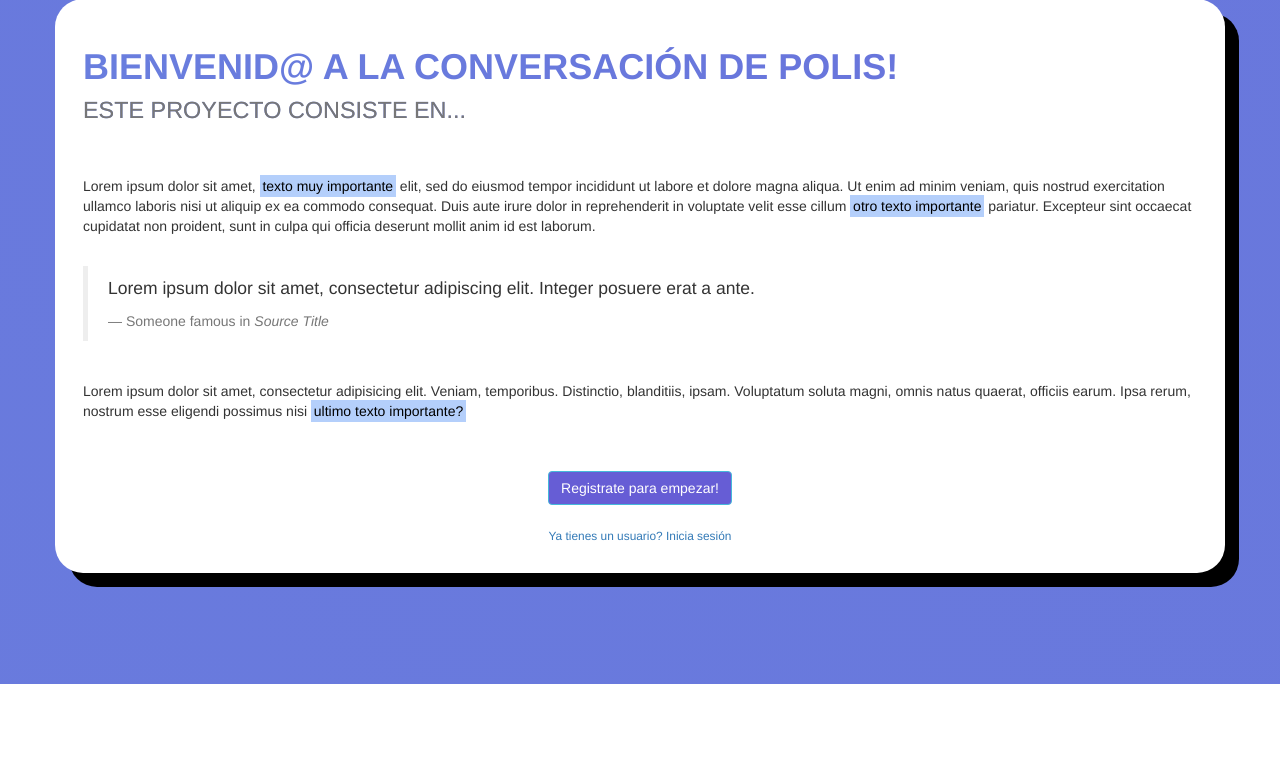
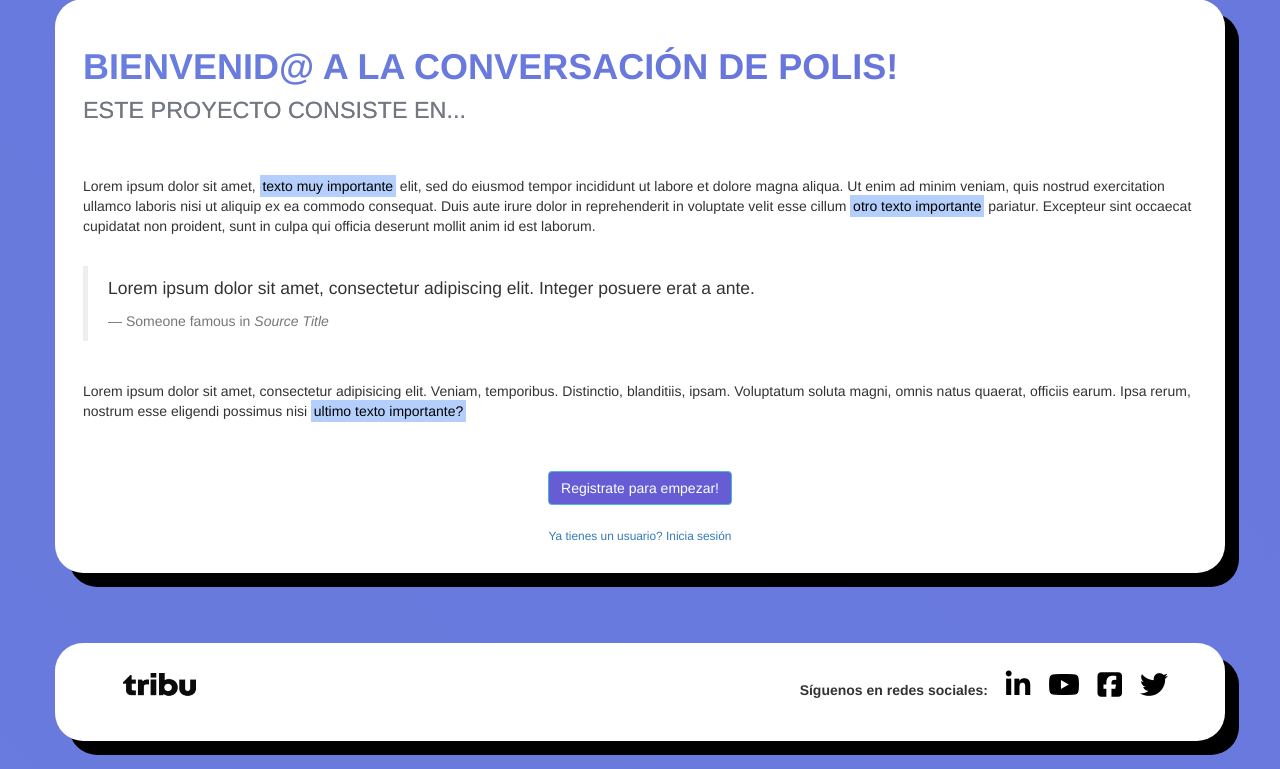
Before and after one commit to jerojero/polis-tribu, a Flask app: page /instructions/ in a window 1280 px wide. Shown: the part 116-885 px from the top of the page. Before the commit the page ends 800 px from the top, so only its background shows below. Run offline with Flask 2, Linux system fonts and the light colour scheme; some libraries are stand-ins or nearby versions.

Commit message:
v0.95 Added footer

```diff
--- a/app/static/css/main.css
+++ b/app/static/css/main.css
@@ -19,12 +19,39 @@
   border: none;
 }
 
-
 .container {
   background: #fff;
   padding: 2em;
   border-radius: 2em;
   box-shadow: 1em 1em black;
+}
+
+.footer-div {
+  margin-top: 5em;
+  margin-bottom: 2em;
+  /*box-shadow: none;*/
+}
+
+.footer-div img {
+  height: 2em;
+  width: auto;
+  min-width: 110px;
+}
+
+.footer-div a .fa{
+  font-size: 2em;
+  color: black;
+  margin: 0 0.5em 0.5em 0;
+  transition: 0.3s;
+}
+
+.footer-div a .fa:hover {
+  color: #6c9ae6;
+}
+
+.footer-div span {
+  font-weight: 900;
+  margin-right: 1em;
 }
 
 h1 {
--- a/app/templates/base.html
+++ b/app/templates/base.html
@@ -56,4 +56,20 @@
 		{% block app_content %}
 		{% endblock %}
 	</div>
+
+
+	<footer class="container footer-div center-block">
+		<div class="row text-right center-block">
+			<div class="col-xs-3">
+				<a href="https://tribu.ong/"><img src="{{ url_for('static', filename='images/tribu_logo.png') }}" alt="Tribu ONG Logo" class="img-responsive"></a>
+			</div>
+			<div class="col-xs-9">
+				<span class="disappear">Síguenos en redes sociales:</span>
+				<a href="https://www.linkedin.com/company/tribu.ong"><i class="fa fa-linkedin"></i></a>
+				<a href="https://www.youtube.com/channel/UC9QF3KfcsE0BBjsaKozqWeQ"><i class="fa fa-youtube"></i></a>
+				<a href="https://www.facebook.com/somostribu.cl"><i class="fa fa-facebook-square"></i></a>
+				<a href="https://twitter.com/TRIBUong"><i class="fa fa-twitter"></i></a>
+			</div>
+		</div>
+	</footer>
 {% endblock %}
--- a/app/templates/main/instructions.html
+++ b/app/templates/main/instructions.html
@@ -14,7 +14,6 @@ that will take people somewhere meaninful #}
 </h1>
 <br>
 <br>
-<div id="description">
 <p><span class="disappear">Lorem</span> ipsum dolor sit amet, <mark>texto muy importante</mark> elit, sed do eiusmod
 	tempor incididunt ut labore et dolore magna aliqua. Ut enim ad minim veniam,
 	quis nostrud exercitation ullamco laboris nisi ut aliquip ex ea commodo
@@ -43,7 +42,5 @@ that will take people somewhere meaninful #}
 	<a href="{{ url_for('main.polis') }}" class="btn btn-lg btn-info">Continue a Polis</a>
 </div>
 
-</div>
-
 {% endif %}
 {% endblock %}
```
Also changed, not shown: app/static/images/tribu_logo.png (added). Lines whose indentation alone changed are shown as unchanged.
